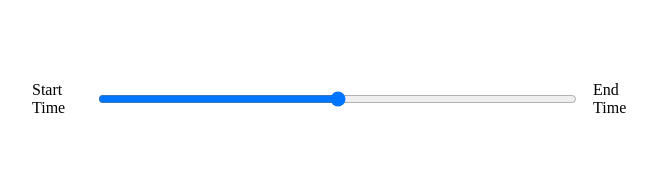
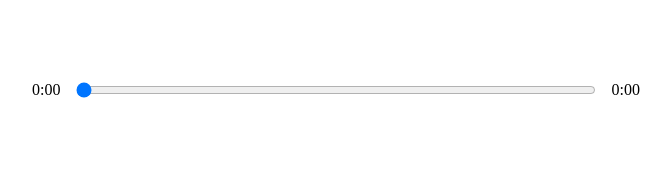
Before and after one commit to healmasud/react-music-player, a React (Create React App) app: page / in a window 1280 px wide. Shown: the part 415-592 px from the top of the page, without its empty margins (304-975 px from the left). Built offline with nearby package versions, Linux system fonts and the light colour scheme.

Commit message:
adding input state

```diff
--- a/src/components/player.js
+++ b/src/components/player.js
@@ -1,4 +1,4 @@
-import React, { useRef } from "react";
+import React, { useRef, useState } from "react";
 import { FontAwesomeIcon } from "@fortawesome/react-fontawesome";
 import {
   faPlay,
@@ -17,12 +17,40 @@
       setIsPlaying(!isPlaying);
     }
   };
+
+  const timeUpdateHandler = (e) => {
+    const current = e.target.currentTime;
+    const duration = e.target.duration;
+    setSongInfo({ ...songInfo, currentTime: current, duration: duration });
+  };
+
+  const getTime = (time) => {
+    return (
+      Math.floor(time / 60) + ":" + ("0" + Math.floor(time % 60)).slice(-2)
+    );
+  };
+  const dragHandler = (e) => {
+    audioRef.current.currentTime = e.target.value;
+    setSongInfo({ ...songInfo, currentTime: e.target.value });
+  };
+
+  const [songInfo, setSongInfo] = useState({
+    currentTime: 0,
+    duration: 0,
+  });
+
   return (
     <div className="player">
       <div className="time-control">
-        <p>Start Time</p>
-        <input type="range" />
-        <p>End Time</p>
+        <p>{getTime(songInfo.currentTime)}</p>
+        <input
+          min={0}
+          max={songInfo.duration}
+          value={songInfo.currentTime}
+          onChange={dragHandler}
+          type="range"
+        />
+        <p>{getTime(songInfo.duration)}</p>
       </div>
       <div className="play-control">
         <FontAwesomeIcon className="skip-back" size="2x" icon={faAngleLeft} />
@@ -38,7 +66,12 @@
           icon={faAngleRight}
         />
       </div>
-      <audio ref={audioRef} src={currentSong.audio}></audio>
+      <audio
+        onTimeUpdate={timeUpdateHandler}
+        onLoadedMetadata={timeUpdateHandler}
+        ref={audioRef}
+        src={currentSong.audio}
+      ></audio>
     </div>
   );
 };
--- a/src/styles/_player.scss
+++ b/src/styles/_player.scss
@@ -12,7 +12,7 @@
 
   input {
     width: 100%;
-    padding: 1rem, 2rem;
+    padding: 1rem, 0rem;
   }
   p {
     padding: 1rem;
```
